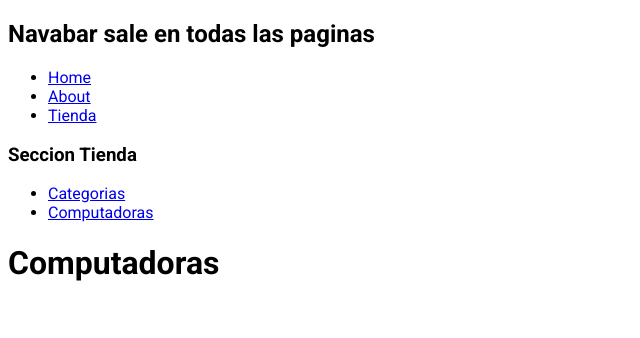
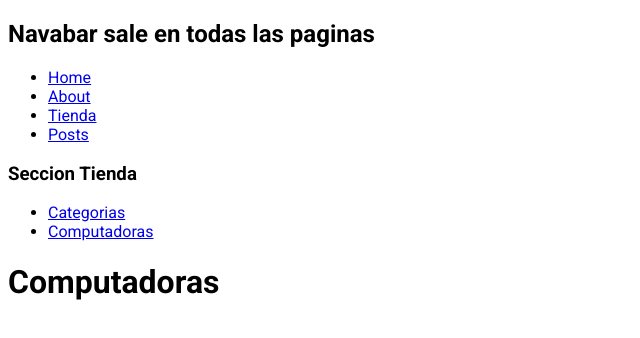
Before and after one commit to CarlosGongorar/MyFirstNextJSApp, a Next.js app: page /tienda/categorias/computadoras in a window 1280 px wide. Shown: the top 338 px of the page, without its empty margins (0-640 px from the left). Built offline with nearby package versions, Linux system fonts and the light colour scheme.

Commit message:
Loading Page

```diff
--- a/components/Navbar.jsx
+++ b/components/Navbar.jsx
@@ -14,6 +14,9 @@ function Navbar(){
                 <li>
                     <Link href="/tienda">Tienda</Link>
                 </li>
+                <li>
+                    <Link href="/posts">Posts</Link>
+                </li>
             </ul>
         </nav>
     )
```
Also changed, not shown: app/posts/loading.jsx (added, +9 -0 lines), app/posts/page.jsx (+9 -1 lines).
